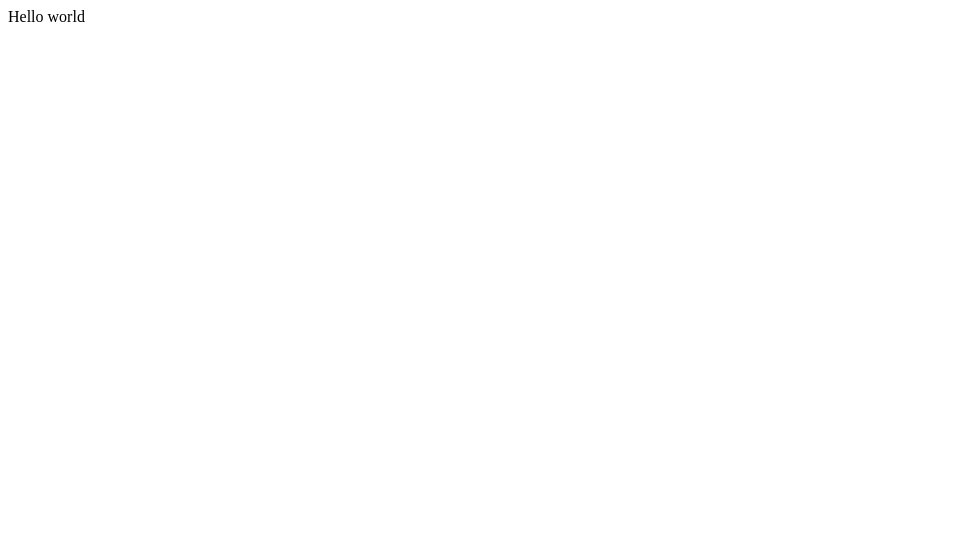
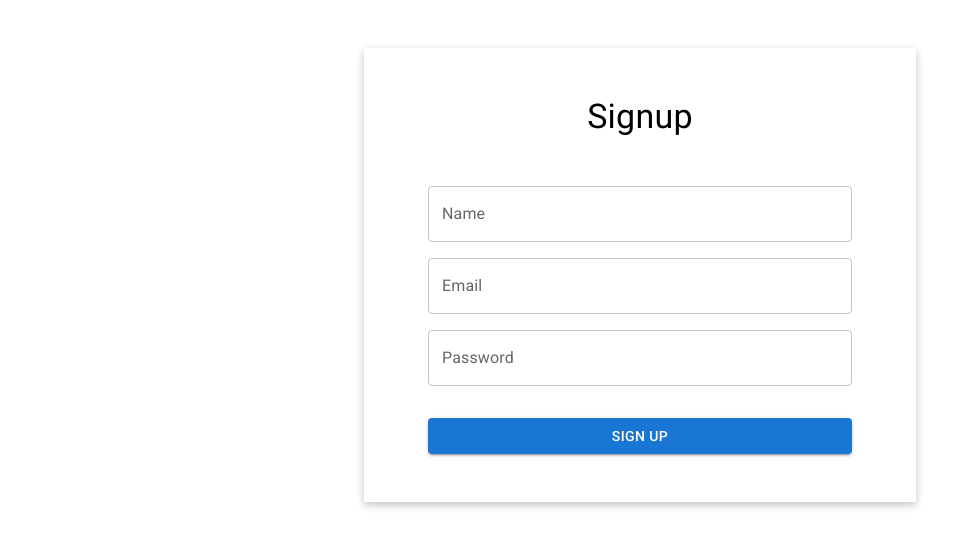
Before and after one commit to Singh-Govind/fundU-assignment, a React (Create React App) app in the folder frontend/: page /signup in a window 1280 px wide. Shown: the top 546 px of the page, without its empty margins (0-974 px from the left). Built offline with nearby package versions, Linux system fonts and the light colour scheme.

Commit message:
signup and login ui

```diff
--- a/frontend/public/index.html
+++ b/frontend/public/index.html
@@ -24,6 +24,11 @@
       work correctly both with client-side routing and a non-root public URL.
       Learn how to configure a non-root public URL by running `npm run build`.
     -->
+    <link
+      rel="stylesheet"
+      href="https://fonts.googleapis.com/css?family=Roboto:300,400,500,700&display=swap"
+    />
+
     <title>React App</title>
   </head>
   <body>
--- a/frontend/src/App.js
+++ b/frontend/src/App.js
@@ -1,5 +1,13 @@
+import { Container } from "@mui/material";
+import AllRoutes from "./pages/AllRoutes";
 function App() {
-  return <div className="App">Hello world</div>;
+  return (
+    <>
+      <Container maxWidth="sm">
+        <AllRoutes />
+      </Container>
+    </>
+  );
 }
 
 export default App;
--- /dev/null
+++ b/frontend/src/components/LoginForm.jsx
@@ -0,0 +1,65 @@
+import React from "react";
+import { useFormik } from "formik";
+import * as yup from "yup";
+import { Box, Button, TextField } from "@mui/material";
+
+const validationSchema = yup.object({
+  email: yup
+    .string("Enter your email")
+    .email("Enter a valid email")
+    .required("Email is required"),
+  password: yup
+    .string("Enter your password")
+    .min(8, "Password should be of minimum 8 characters length")
+    .required("Password is required"),
+});
+
+const LoginForm = () => {
+  const formik = useFormik({
+    initialValues: {
+      email: "",
+      password: "",
+    },
+    validationSchema: validationSchema,
+    onSubmit: (values) => {
+      alert(JSON.stringify(values, null, 2));
+    },
+  });
+
+  return (
+    <div>
+      <form onSubmit={formik.handleSubmit}>
+        <Box mb="1rem">
+          <TextField
+            fullWidth
+            id="email"
+            name="email"
+            label="Email"
+            value={formik.values.email}
+            onChange={formik.handleChange}
+            error={formik.touched.email && Boolean(formik.errors.email)}
+            helperText={formik.touched.email && formik.errors.email}
+          />
+        </Box>
+        <Box mb="2rem">
+          <TextField
+            fullWidth
+            id="password"
+            name="password"
+            label="Password"
+            type="password"
+            value={formik.values.password}
+            onChange={formik.handleChange}
+            error={formik.touched.password && Boolean(formik.errors.password)}
+            helperText={formik.touched.password && formik.errors.password}
+          />
+        </Box>
+        <Button color="primary" variant="contained" fullWidth type="submit">
+          Login
+        </Button>
+      </form>
+    </div>
+  );
+};
+
+export default LoginForm;
--- /dev/null
+++ b/frontend/src/components/SignupForm.jsx
@@ -0,0 +1,79 @@
+import React from "react";
+import { useFormik } from "formik";
+import * as yup from "yup";
+import { Box, Button, TextField } from "@mui/material";
+
+const validationSchema = yup.object({
+  email: yup
+    .string("Enter your email")
+    .email("Enter a valid email")
+    .required("Email is required"),
+  name: yup.string("Enter your name").required("Name is required"),
+  password: yup
+    .string("Enter your password")
+    .min(8, "Password should be of minimum 8 characters length")
+    .required("Password is required"),
+});
+
+const SignupForm = () => {
+  const formik = useFormik({
+    initialValues: {
+      email: "",
+      password: "",
+      name: "",
+    },
+    validationSchema: validationSchema,
+    onSubmit: (values) => {
+      alert(JSON.stringify(values, null, 2));
+    },
+  });
+
+  return (
+    <div>
+      <form onSubmit={formik.handleSubmit}>
+        <Box mb="1rem">
+          <TextField
+            fullWidth
+            id="name"
+            name="name"
+            label="Name"
+            value={formik.values.name}
+            onChange={formik.handleChange}
+            error={formik.touched.name && Boolean(formik.errors.name)}
+            helperText={formik.touched.name && formik.errors.name}
+          />
+        </Box>
+        <Box mb="1rem">
+          <TextField
+            fullWidth
+            id="email"
+            name="email"
+            label="Email"
+            value={formik.values.email}
+            onChange={formik.handleChange}
+            error={formik.touched.email && Boolean(formik.errors.email)}
+            helperText={formik.touched.email && formik.errors.email}
+          />
+        </Box>
+        <Box mb="2rem">
+          <TextField
+            fullWidth
+            id="password"
+            name="password"
+            label="Password"
+            type="password"
+            value={formik.values.password}
+            onChange={formik.handleChange}
+            error={formik.touched.password && Boolean(formik.errors.password)}
+            helperText={formik.touched.password && formik.errors.password}
+          />
+        </Box>
+        <Button color="primary" variant="contained" fullWidth type="submit">
+          Sign Up
+        </Button>
+      </form>
+    </div>
+  );
+};
+
+export default SignupForm;
--- a/frontend/src/index.js
+++ b/frontend/src/index.js
@@ -1,10 +1,14 @@
 import React from "react";
 import ReactDOM from "react-dom/client";
+import { BrowserRouter } from "react-router-dom";
+
 import App from "./App";
 
 const root = ReactDOM.createRoot(document.getElementById("root"));
 root.render(
   <React.StrictMode>
-    <App />
+    <BrowserRouter>
+      <App />
+    </BrowserRouter>
   </React.StrictMode>
 );
--- /dev/null
+++ b/frontend/src/pages/AllRoutes.jsx
@@ -0,0 +1,16 @@
+import { Route, Routes } from "react-router-dom";
+import Login from "./Login";
+import Home from "./Home";
+import Signup from "./Signup";
+
+export default function AllRoutes() {
+  return (
+    <>
+      <Routes>
+        <Route path="/" element={<Home />} />
+        <Route path="/login" element={<Login />} />
+        <Route path="/signup" element={<Signup />} />
+      </Routes>
+    </>
+  );
+}
--- /dev/null
+++ b/frontend/src/pages/Home.jsx
@@ -0,0 +1,3 @@
+export default function Home() {
+  return <div>Home</div>;
+}
--- /dev/null
+++ b/frontend/src/pages/Login.jsx
@@ -0,0 +1,19 @@
+import { Box, Typography } from "@mui/material";
+import LoginForm from "../components/LoginForm";
+
+export default function Login() {
+  return (
+    <Box
+      sx={{
+        mt: "3rem",
+        boxShadow: "rgba(0, 0, 0, 0.24) 0px 3px 8px",
+        padding: "3rem 4rem",
+      }}
+    >
+      <Typography variant="h4" textAlign="center" component="h2" mb="3rem">
+        Login
+      </Typography>
+      <LoginForm />
+    </Box>
+  );
+}
--- /dev/null
+++ b/frontend/src/pages/Signup.jsx
@@ -0,0 +1,20 @@
+import { Box, Typography } from "@mui/material";
+import LoginForm from "../components/LoginForm";
+import SignupForm from "../components/SignupForm";
+
+export default function Signup() {
+  return (
+    <Box
+      sx={{
+        mt: "3rem",
+        boxShadow: "rgba(0, 0, 0, 0.24) 0px 3px 8px",
+        padding: "3rem 4rem",
+      }}
+    >
+      <Typography variant="h4" textAlign="center" component="h2" mb="3rem">
+        Signup
+      </Typography>
+      <SignupForm />
+    </Box>
+  );
+}
```
Also changed, not shown: frontend/package.json (+6 -1 lines), frontend/src/components/Navbar.jsx (added).
